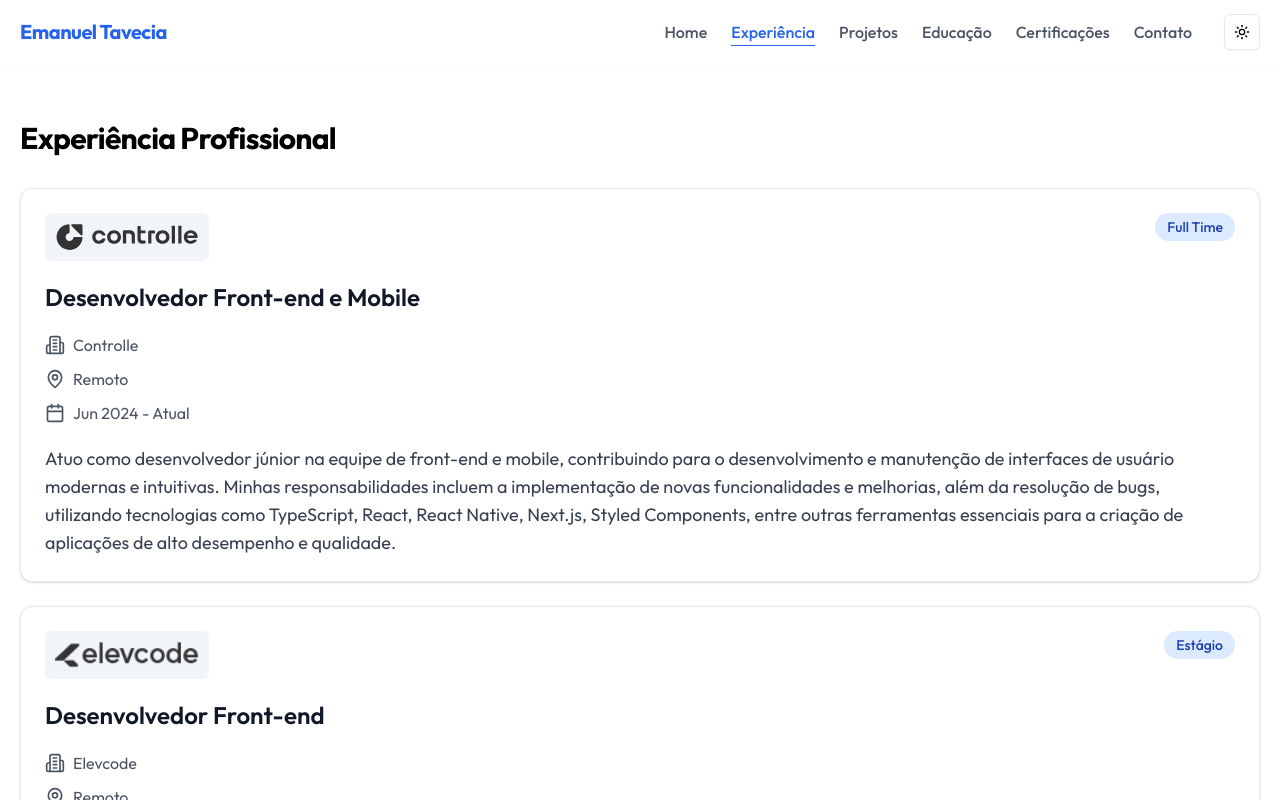
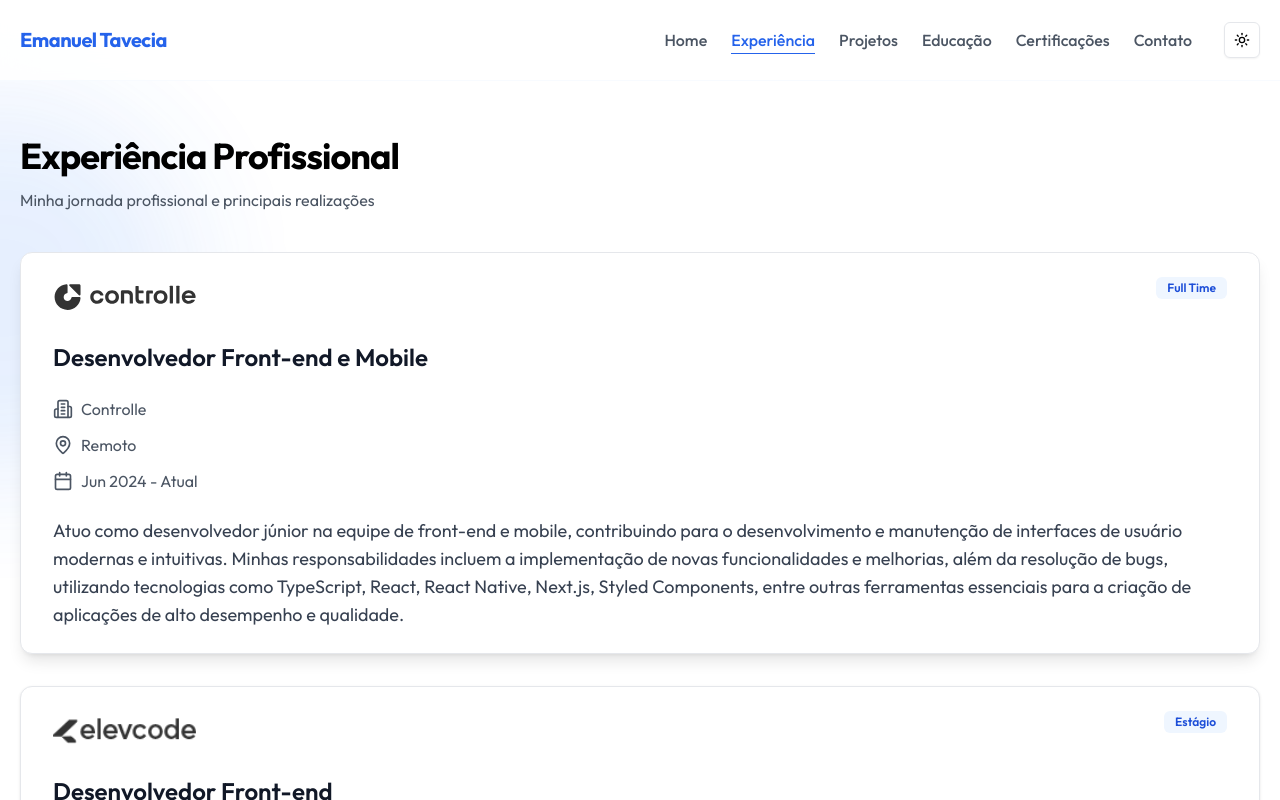
Before and after one commit to emanueltavecia/portfolio, a Next.js app: page /experience in a window 1280 px wide. Shown: the top 800 px of the page. Built offline with nearby package versions, Linux system fonts and the light colour scheme.

Commit message:
feat: enhance experience page layout

```diff
--- a/src/app/experience/page.tsx
+++ b/src/app/experience/page.tsx
@@ -3,28 +3,34 @@ import { experiences } from '@/data/experiences'
 import { useScrollToTopOnPageLoad } from '@/utils/scroll-to-top'
 import Image from 'next/image'
 import { Card, CardContent } from '@/components/ui/card'
-import { Building2, MapPin, Calendar } from 'lucide-react'
+import { MapPin, Calendar, Building2 } from 'lucide-react'
+import { Badge } from '@/components/ui/badge'
 
 export default function Experience() {
   useScrollToTopOnPageLoad()
 
   return (
-    <div className="my-10 flex flex-col gap-8 px-5">
-      <h2 className="text-3xl font-bold tracking-tight dark:text-white">
+    <div className="my-10 flex flex-col gap-10 px-5">
+      <div className="relative">
+        <h2 className="text-3xl font-bold tracking-tight dark:text-white md:text-4xl">
           Experiência Profissional
         </h2>
+        <p className="mt-3 text-gray-600 dark:text-gray-400">
+          Minha jornada profissional e principais realizações
+        </p>
+      </div>
 
-      <div className="grid gap-6 md:grid-cols-1">
-        {experiences.map((experience) => (
+      <div className="relative flex flex-col gap-8">
+        {experiences.map((experience, i) => (
           <Card
             key={experience.id}
-            className="group transition-all duration-300 hover:shadow-lg dark:bg-gray-900/50 dark:hover:bg-gray-900/80"
+            className={`group relative overflow-hidden transition-all duration-300 hover:-translate-y-1 ${i === 0 ? 'shadow-lg dark:bg-gray-900/90' : 'dark:bg-gray-900/50'}`}
           >
-            <CardContent className="p-6">
-              <div className="flex flex-col gap-3 md:gap-5">
-                <div className="flex items-center justify-between gap-2 md:items-start">
-                  <div className="rounded-md bg-slate-100 px-2.5 dark:bg-gray-800">
-                    <div className="relative h-10 w-32 overflow-hidden sm:h-12 sm:w-36">
+            <CardContent className="p-6 md:px-8">
+              <div className="flex flex-col gap-4 md:gap-6">
+                <div className="flex items-center justify-between gap-4 sm:items-start">
+                  <div className="flex items-start gap-4">
+                    <div className="relative h-10 w-36">
                       <Image
                         src={experience.logo}
                         alt={`Logo da empresa ${experience.company}`}
@@ -35,37 +41,46 @@ export default function Experience() {
                       />
                     </div>
                   </div>
-                  <span className="text-nowrap rounded-full bg-blue-100 px-3 py-1 text-sm font-medium text-blue-800 dark:bg-blue-900/30 dark:text-blue-400">
+
+                  <div className="flex flex-wrap gap-2">
+                    <Badge
+                      variant="secondary"
+                      className="bg-blue-50 text-blue-700 hover:bg-blue-100 dark:bg-blue-900/20 dark:text-blue-300 dark:hover:bg-blue-900/30"
+                    >
                       {experience.type}
-                  </span>
+                    </Badge>
+                  </div>
                 </div>
 
+                <div className="flex flex-col gap-1">
                   <h3 className="text-xl font-semibold text-gray-900 dark:text-white md:text-2xl">
                     {experience.position}
                   </h3>
+                </div>
 
-                <div className="flex flex-col gap-2.5 text-sm text-gray-600 dark:text-gray-400 md:text-base">
+                <div className="flex flex-col gap-2.5 text-sm text-gray-600 dark:text-gray-400 md:gap-3 md:text-base">
                   <div className="flex items-center gap-2">
-                    <Building2 className="h-4 w-4 md:h-5 md:w-5" />
+                    <Building2 className="size-4 md:size-5" />
                     <span>{experience.company}</span>
                   </div>
-
                   <div className="flex items-center gap-2">
-                    <MapPin className="h-4 w-4 md:h-5 md:w-5" />
+                    <MapPin className="size-4 md:size-5" />
                     <span>{experience.location}</span>
                   </div>
 
                   <div className="flex items-center gap-2">
-                    <Calendar className="h-4 w-4 md:h-5 md:w-5" />
+                    <Calendar className="size-4 md:size-5" />
                     <span>
                       {experience.startDate} - {experience.endDate}
                     </span>
                   </div>
                 </div>
 
+                <div className="space-y-4">
                   <p className="text-gray-700 dark:text-gray-300 md:text-lg">
                     {experience.description}
                   </p>
+                </div>
               </div>
             </CardContent>
           </Card>
--- a/src/app/layout.tsx
+++ b/src/app/layout.tsx
@@ -32,7 +32,11 @@ export default function RootLayout({
           disableTransitionOnChange
         >
           <Header />
-          <div className="mx-auto mt-20 w-full max-w-screen-xl">{children}</div>
+
+          <div className="relative mx-auto mt-24 w-full max-w-screen-xl">
+            <div className="absolute -left-[15%] top-0 h-96 w-96 animate-pulse rounded-full bg-blue-500/15 blur-3xl filter dark:bg-blue-500/5" />
+            {children}
+          </div>
           {modal}
           <Footer />
         </ThemeProvider>
--- a/src/app/page.tsx
+++ b/src/app/page.tsx
@@ -19,6 +19,7 @@ import { Card, CardContent } from '@/components/ui/card'
 const techStack = [
   'React',
   'React Native',
+  'Expo',
   'Next.js',
   'TypeScript',
   'Tailwind CSS',
@@ -29,16 +30,14 @@ export default function Home() {
 
   return (
     <main className="relative mt-12 flex min-h-[calc(100vh-6rem)] flex-col items-center gap-20 md:mt-20">
-      <div className="flex w-full flex-col items-center justify-between gap-10 px-5 md:flex-row md:items-start">
+      <div className="flex w-full max-w-xl flex-col items-center justify-between gap-10 px-5 md:max-w-full md:flex-row md:items-start">
         <div className="relative flex max-w-3xl flex-col items-center gap-6 md:items-start">
-          <div className="absolute -left-20 -top-20 h-72 w-72 animate-pulse rounded-full bg-blue-500/15 blur-2xl filter dark:bg-blue-500/5" />
-
           <div className="flex flex-col gap-2">
             <p className="text-center font-medium text-blue-600 dark:text-blue-400 md:text-left">
               Desenvolvedor Front-end e Mobile
             </p>
             <h1 className="flex flex-wrap justify-center gap-x-2 text-center text-4xl font-bold tracking-tight md:block md:text-left lg:text-5xl">
-              <span>Olá, sou o</span>{' '}
+              <span>Olá, sou o</span>
               <span className="text-blue-600 dark:text-blue-400">
                 Emanuel Tavecia
               </span>
--- a/src/components/header/index.tsx
+++ b/src/components/header/index.tsx
@@ -18,7 +18,7 @@ export function Header() {
 
   return (
     <header className="fixed left-0 right-0 top-0 z-10 border-b border-blue-100/20 bg-white/80 backdrop-blur-lg dark:border-blue-950/20 dark:bg-gray-950/80">
-      <div className="mx-auto flex h-16 w-full max-w-screen-xl items-center justify-between gap-4 px-5">
+      <div className="mx-auto flex h-20 w-full max-w-screen-xl items-center justify-between gap-4 px-5">
         <Link
           href="/"
           className="text-xl font-bold tracking-tight text-blue-600 transition-colors hover:text-blue-700 dark:text-blue-400 dark:hover:text-blue-300"
@@ -26,7 +26,7 @@ export function Header() {
           Emanuel Tavecia
         </Link>
 
-        <nav className="hidden items-center gap-8 md:flex">
+        <nav className="hidden items-center gap-8 lg:flex">
           <HeaderNav isMobile={false} />
         </nav>
 
@@ -35,7 +35,7 @@ export function Header() {
             <Button
               variant="ghost"
               size="icon"
-              className="hover:bg-blue-50 dark:hover:bg-blue-900/20 md:hidden"
+              className="hover:bg-blue-50 dark:hover:bg-blue-900/20 lg:hidden"
               onClick={() => setIsSheetOpen(true)}
             >
               <Menu className="size-5" />
```
Lines whose indentation alone changed are shown as unchanged.
